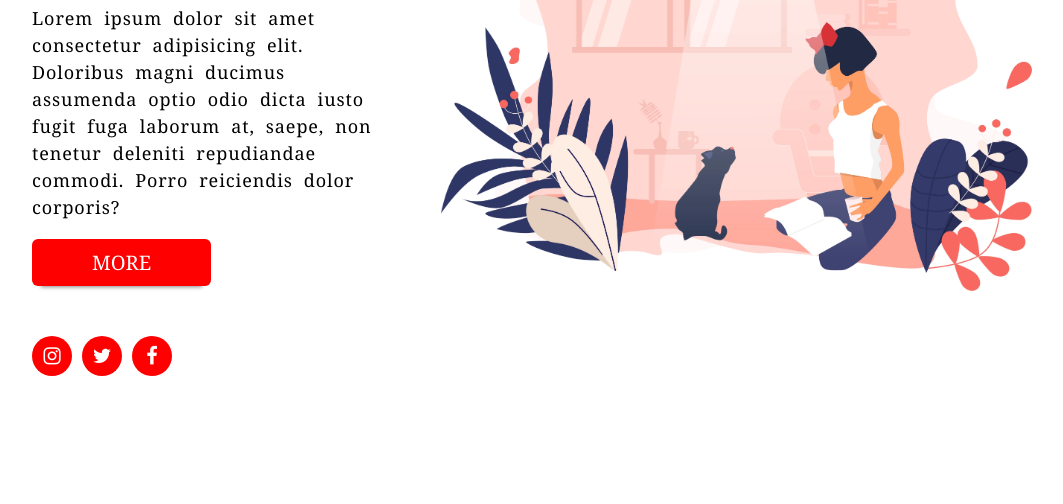
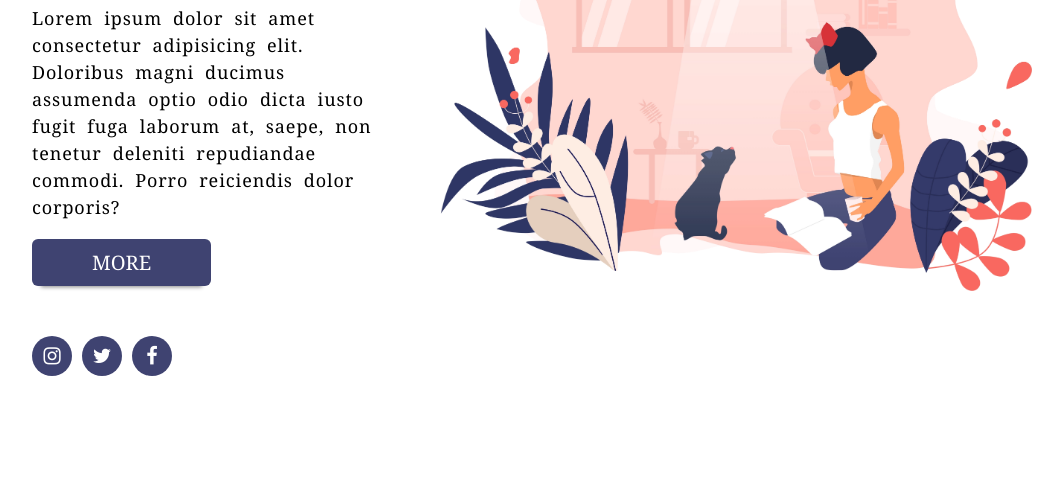
Before and after one commit to domukasm/03-happyweekend, a website: page index.html in a window 1280 px wide. Shown: the part 296-800 px from the top of the page, without its empty margins (108-1171 px from the left). Drawn offline with Linux system fonts and the light colour scheme.

Commit message:
Resolved Active and Hover links

```diff
--- a/css/main.css
+++ b/css/main.css
@@ -1,6 +1,6 @@
 :root {
     /* --main-color: #3f4371; */
-    --main-color: red;
+    --main-color: #3f4371;
     --width: 1000px;
 }
 
@@ -45,7 +45,7 @@ body {
     margin-left: 0;
 }
 
-.main-nav > .link:hover
+.main-nav > .link:hover,
 .main-nav > .link.active {
     border-color: var(--main-color);
 }
```
